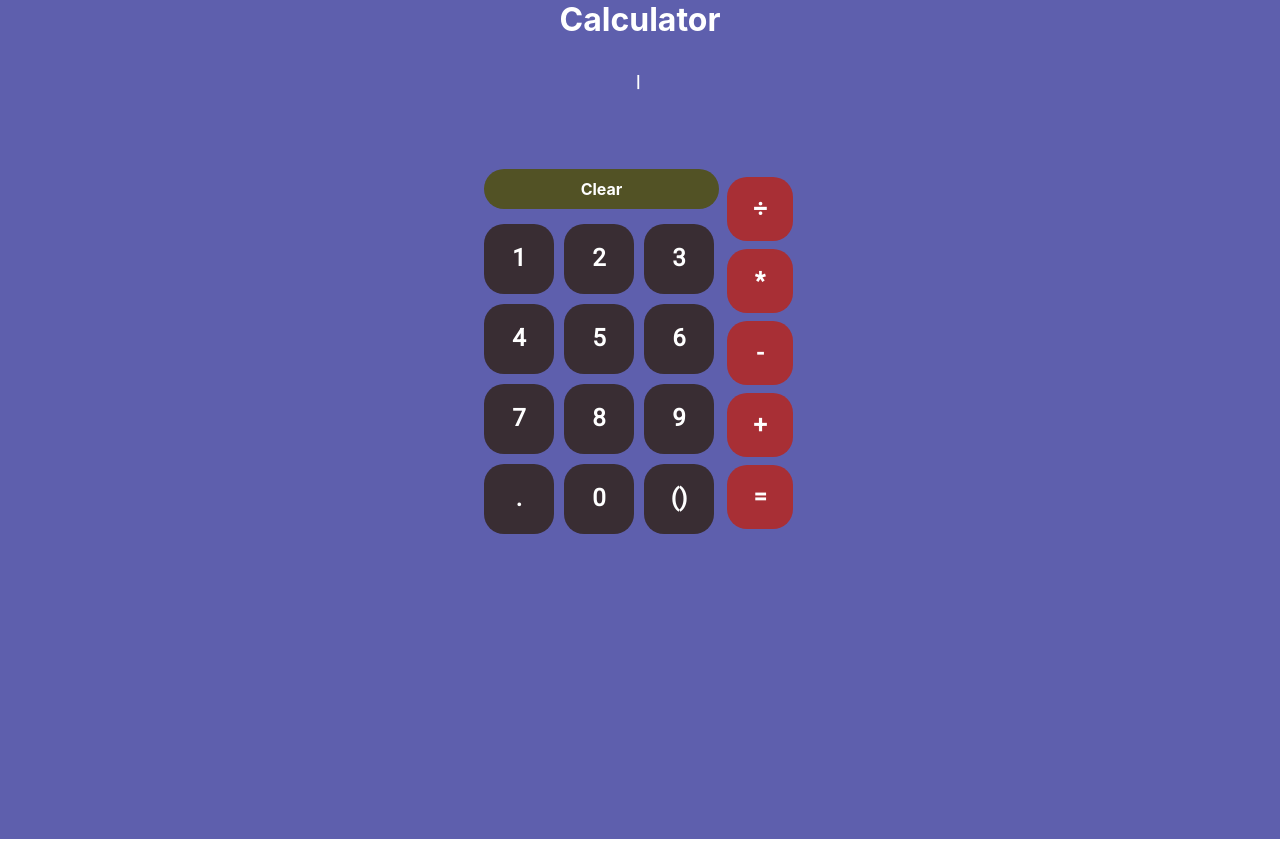
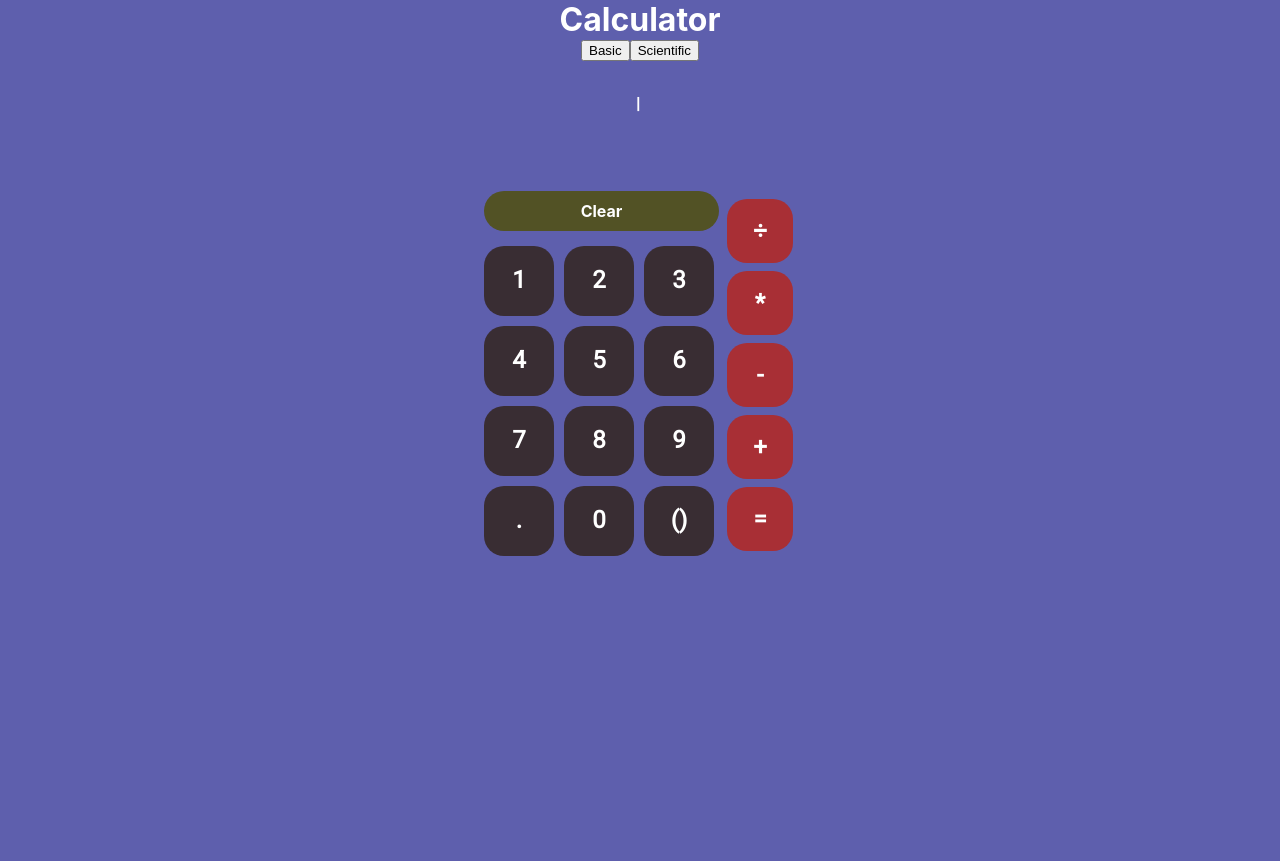
Before and after one commit to aaronkim662/calculator, a React (Create React App) app: page / in a window 1280 px wide. Before the commit the page ends 839 px from the top, so only its background shows below. Built offline with nearby package versions, Linux system fonts and the light colour scheme.

Commit message:
Edited readme

```diff
--- a/src/App.js
+++ b/src/App.js
@@ -310,8 +310,8 @@ clearAll = () => {
     return (
       <div className='App'>
         <h1 className='title'>Calculator</h1>
-        {/* <button onClick={this.setType}>Basic</button> */}
-        {/* <button onClick={this.setType}>Scientific</button> */}
+        <button onClick={this.setType}>Basic</button>
+        <button onClick={this.setType}>Scientific</button>
         {this.state.basic === true ?
         <>
         <div className='basicLayout'>
```
Also changed, not shown: 1 other file (tests, documents, lock files or other folders).
